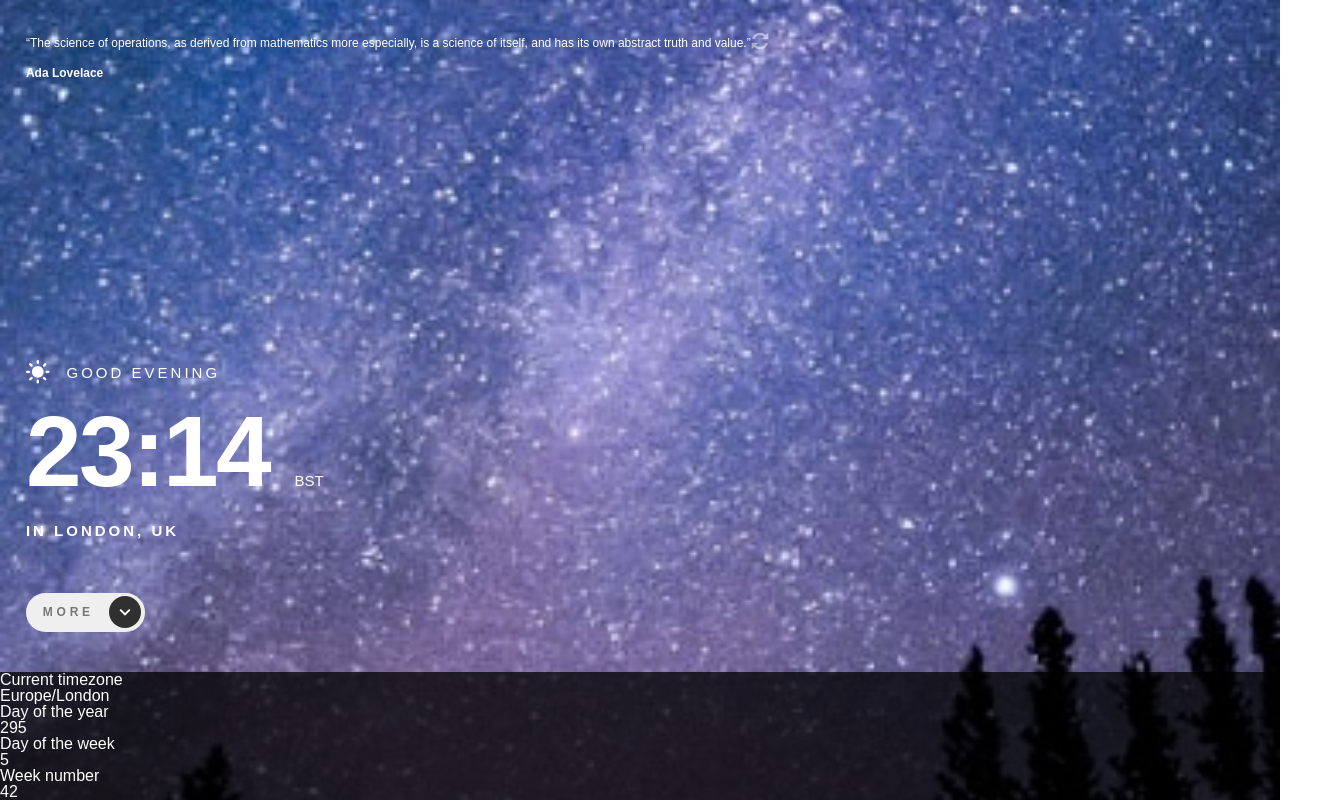
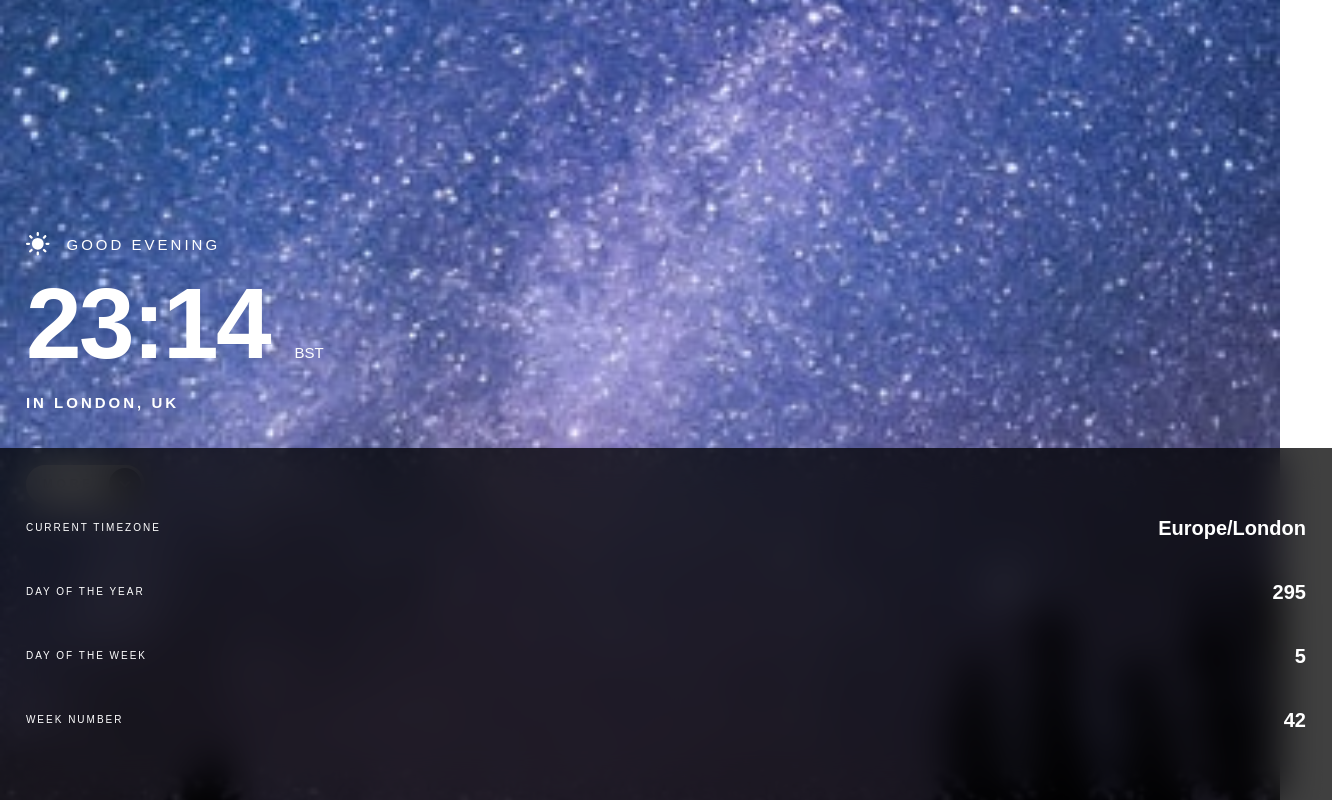
Before and after one commit to baglana/clock-app, a React (Vite) app: page / in a window 1280 px wide. Shown: the whole page, 1332 px wide, since content can reach past the window. Built offline with nearby package versions, Linux system fonts and the light colour scheme.

Commit message:
Add Footer style and layout

```diff
--- a/package.json
+++ b/package.json
@@ -24,6 +24,7 @@
     "eslint": "^8.57.0",
     "eslint-plugin-react-hooks": "^4.6.0",
     "eslint-plugin-react-refresh": "^0.4.6",
+    "modern-css-reset": "^1.4.0",
     "prettier": "^3.2.5",
     "typescript": "^5.2.2",
     "vite": "^5.2.0"
--- a/src/App.css
+++ b/src/App.css
@@ -25,11 +25,15 @@
 
 .container {
   padding: 2rem 1.6rem 2.5rem 1.62rem;
+  height: 100vh;
 
   flex: auto;
   display: flex;
   flex-direction: column;
   justify-content: space-between;
+
+  position: absolute;
+  bottom: 16rem;
 }
 
 main {
@@ -38,8 +42,3 @@ main {
   align-items: flex-start;
   gap: 3rem;
 }
-
-.footer {
-  color: var(--color-footer);
-  background-color: var(--color-footer-bg);
-}
--- a/src/components/Footer.tsx
+++ b/src/components/Footer.tsx
@@ -1,3 +1,5 @@
+import "../styles/Footer.css";
+
 export default function Footer() {
   return (
     <footer className="footer">
--- a/src/main.tsx
+++ b/src/main.tsx
@@ -1,6 +1,7 @@
 import React from "react";
 import ReactDOM from "react-dom/client";
 import "reset-css";
+import "modern-css-reset";
 import "@fontsource-variable/inter";
 import "./App.css";
 import App from "./App.tsx";
--- /dev/null
+++ b/src/styles/Footer.css
@@ -0,0 +1,33 @@
+.footer {
+  color: var(--color-footer);
+  background-color: var(--color-footer-bg);
+  backdrop-filter: blur(20.387113571166992px);
+
+  width: 100%;
+  height: 16rem;
+  position: absolute;
+  bottom: 0;
+
+  padding: 3rem 1.62rem;
+  display: grid;
+
+  & > section {
+    display: flex;
+    justify-content: space-between;
+    align-items: center;
+  }
+
+  & h2 {
+    font-size: 0.625rem;
+    font-weight: 400;
+    line-height: 1.75rem; /* 280% */
+    letter-spacing: 0.125rem;
+    text-transform: uppercase;
+  }
+
+  & p {
+    font-size: 1.25rem;
+    font-weight: 700;
+    line-height: normal;
+  }
+}
```
Also changed, not shown: 1 other file (tests, documents, lock files or other folders).
